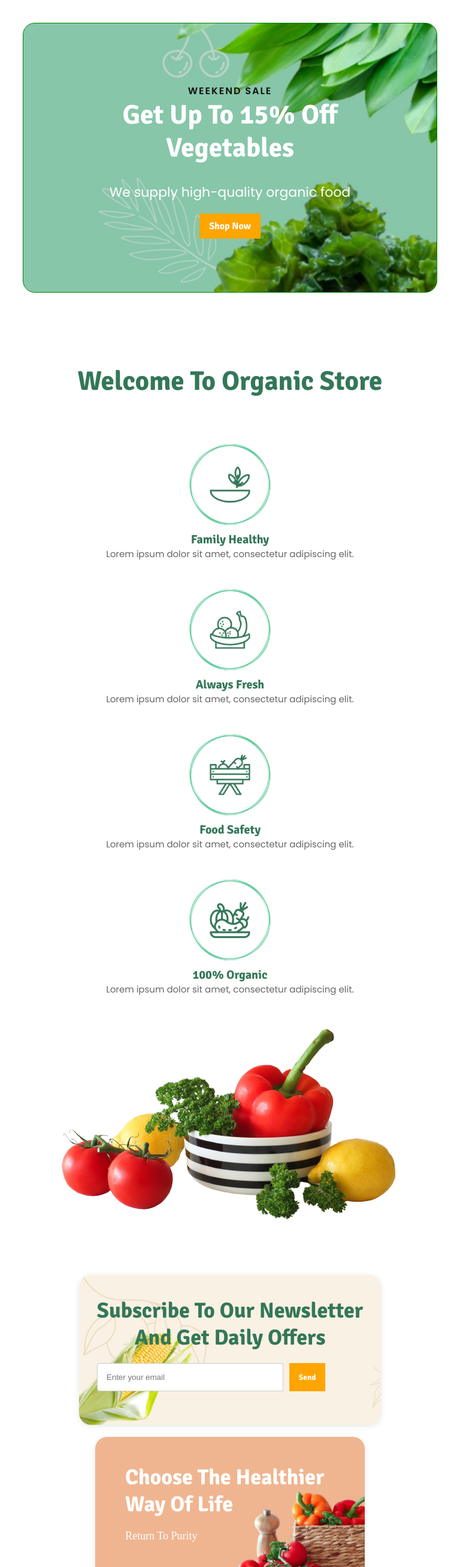
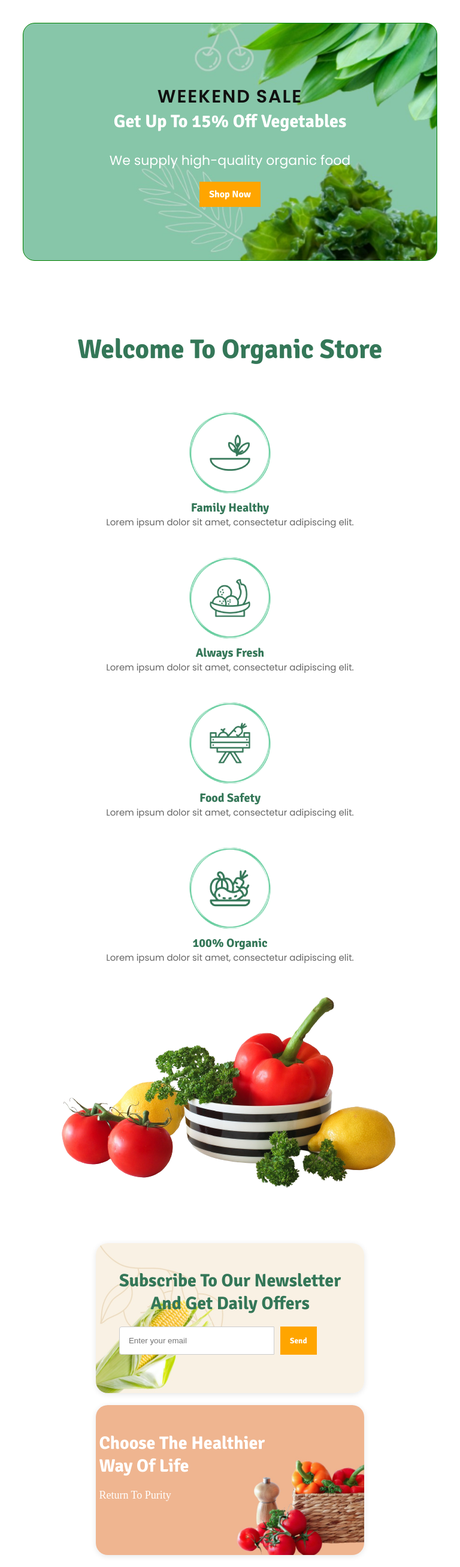
Before and after one commit to aytacaghayeva/OrganicStore, a React (Create React App) app: page / in a window 768 px wide. Shown: the part 4240-6853 px from the top of the page at 60% size. Built offline with nearby package versions, Linux system fonts and the light colour scheme.

Commit message:
add this file to React

```diff
--- a/src/Home.css
+++ b/src/Home.css
@@ -324,7 +324,7 @@
 
 }
 .blogCard{
-    padding-block: 10px;
+    padding-bottom: 10px;
     border: 1px solid lightgray;
     border-radius: 20px;
     width: 450px;
@@ -349,6 +349,27 @@
     padding: 20px;
 }
 
+@media(min-width:300px){
+    .add-texts{
+        text-align: center !important;
+    }
+    .getUp{
+        font-size: 30px !important;
+    }
+    .weekend{
+        font-size: 30px !important;
+    }
+}
+
+@media(min-width:768px){
+    .cta-section{
+        width: 65% !important;
+    }
+    .subscribe-section{
+        width: 65% !important;
+    }
+}
+
 @media (max-width: 800px) {
     .rich-flavour, .nature{
         width: 100%;
@@ -358,8 +379,8 @@
         flex-direction: column;
     }
     .vegetable{
-        width: 400px;
-        height: 400px;
+        width: 90vw;
+        height: 50vh;
     }
     .rich{
         width: 90%;
@@ -426,6 +447,27 @@
         flex-direction: column;
         align-items: center;
         justify-content: center;
+    }
+    .blogCard{
+        width: 90%;
+    }
+    .blogImg{
+        width: 100%;
+    }
+    .cta-section{
+        width: 100%;
+        padding-inline: 5px;
+    }
+    .cta-title{
+        width: 100%;
+        font-size: 30px;
+        text-align: start;
+    }
+    .subscribeTitle{
+        font-size: 30px;
+    }
+    .break-text{
+        display: block;
     }
 
 }
--- a/src/Home.js
+++ b/src/Home.js
@@ -148,7 +148,7 @@ function Home({ toggleCartItem, cart }) {
             </div>
           </div>
           <div className="cta-section">
-            <h2 className="cta-title">Choose The Healthier Way Of Life</h2>
+            <h2 className="cta-title">Choose The Healthier <span className="break-text">Way Of Life</span></h2>
             <p>Return To Purity</p>
           </div>
         </div>
```
